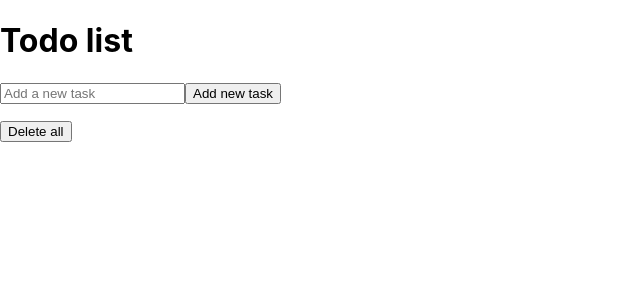
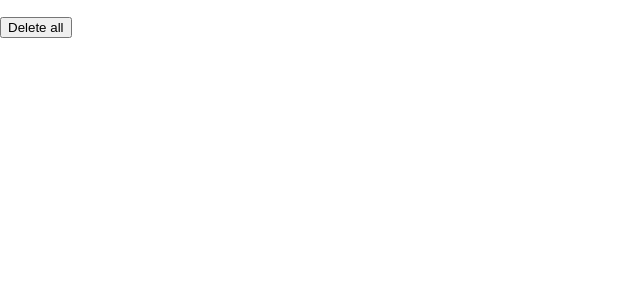
Before and after one commit to antonella9mizzi/toDoList, a React (Create React App) app: page / in a window 1280 px wide. Shown: the top 300 px of the page, without its empty margins (0-640 px from the left). Built offline with nearby package versions, Linux system fonts and the light colour scheme.

Commit message:
Changed file location

```diff
--- a/src/App.tsx
+++ b/src/App.tsx
@@ -1,7 +1,6 @@
 import React from 'react';
 import { useState, useEffect } from 'react';
 import TodoContainer from './containers/TodoContainer';
-import TodoAdd from './containers/TodoAdd';
 
 function App() {
    //get data from localstorage
@@ -52,9 +51,7 @@ function App() {
 
   return (
     <div>
-      <h1>Todo list</h1>
-      <TodoAdd addItem={addItem}/>
-      <TodoContainer tasks={tasks} toggleComplete={toggleComplete} handleRemove={handleRemove} handleRemoveAll={handleRemoveAll}/>
+      <TodoContainer tasks={tasks} toggleComplete={toggleComplete} handleRemove={handleRemove} handleRemoveAll={handleRemoveAll} addItem={addItem}/>
     </div>
   );
 }
--- a/src/containers/TodoAdd.tsx
+++ /dev/null
@@ -1,31 +0,0 @@
-import React, {ChangeEvent, FormEvent, useState, } from "react";
-
-interface TodoAddProps {
-    addItem: AddItem;
-}
-
-const  TodoAdd: React.FC<TodoAddProps> = ({addItem}) =>{
-    const [newItem, setNewItem]= useState<string>("");
-
-    const handleChange = (e: ChangeEvent<HTMLInputElement>) =>{
-        setNewItem(e.target.value)
-    };
-
-
-
-    const handleSubmit = (e:FormEvent<HTMLButtonElement>) => {
-        e.preventDefault();
-        addItem(newItem);
-        setNewItem("");
-    }
-    return(
-        <form>
-            <input type="text" value={newItem} placeholder="Add a new task" onChange={handleChange}/>
-            <button type="submit" onClick={handleSubmit}>
-                Add new task
-            </button>
-        </form>
-    )
-};
-
-export default TodoAdd;
```
Also changed, not shown: src/components/TodoAdd.tsx (added, +40 -0 lines).
